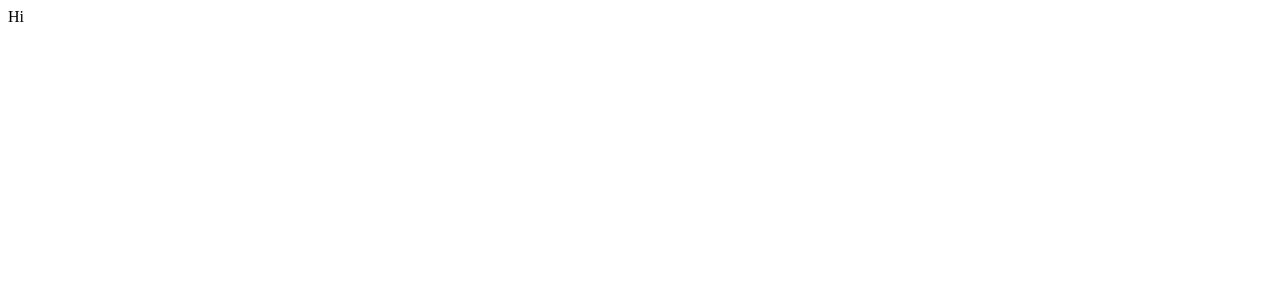
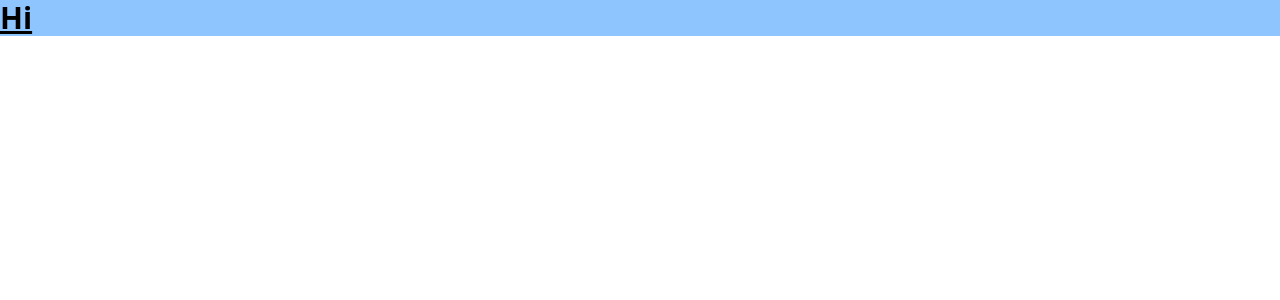
Before and after one commit to Leets-Official/BOOKMARK-FE, a React (Vite) app: page / in a window 1280 px wide. Shown: the top 300 px of the page. Built offline with nearby package versions, Linux system fonts and the light colour scheme.

Commit message:
chore : tailwind 설정

```diff
--- a/eslint.config.js
+++ b/eslint.config.js
@@ -18,7 +18,7 @@ export default tseslint.config(
       parserOptions: {
         sourceType: 'module', // ECMAScript 모듈 사용
         ecmaVersion: 'latest', // 최신 ECMAScript 버전 지원
-        ecmaFeatures: { jsx: true }, // JSX 지
+        ecmaFeatures: { jsx: true }, // JSX 지원
       },
     },
     settings: {
--- a/package.json
+++ b/package.json
@@ -10,11 +10,13 @@
     "preview": "vite preview"
   },
   "dependencies": {
+    "@tailwindcss/vite": "^4.1.10",
     "@tanstack/react-query": "^5.81.2",
     "axios": "^1.10.0",
     "react": "^19.1.0",
     "react-dom": "^19.1.0",
     "react-router-dom": "^7.6.2",
+    "tailwindcss": "^4.1.10",
     "vite-plugin-svgr": "^4.3.0"
   },
   "devDependencies": {
@@ -24,7 +26,6 @@
     "@typescript-eslint/eslint-plugin": "^8.35.0",
     "@typescript-eslint/parser": "^8.35.0",
     "@vitejs/plugin-react": "^4.4.1",
-    "autoprefixer": "^10.4.21",
     "eslint": "^9.29.0",
     "eslint-config-prettier": "^10.1.5",
     "eslint-plugin-prettier": "^5.5.0",
@@ -32,9 +33,7 @@
     "eslint-plugin-react-hooks": "^5.2.0",
     "eslint-plugin-react-refresh": "^0.4.19",
     "globals": "^16.0.0",
-    "postcss": "^8.5.6",
     "prettier": "^3.6.0",
-    "tailwindcss": "^4.1.10",
     "typescript": "~5.8.3",
     "typescript-eslint": "^8.30.1",
     "vite": "^6.3.5"
--- a/src/App.tsx
+++ b/src/App.tsx
@@ -1,5 +1,5 @@
 function App() {
-  return <div>Hi</div>;
+  return <div className='text-3xl font-bold underline bg-blue-300'>Hi</div>;
 }
 
 export default App;
--- /dev/null
+++ b/src/index.css
@@ -0,0 +1 @@
+@import 'tailwindcss';
--- a/src/main.tsx
+++ b/src/main.tsx
@@ -1,5 +1,6 @@
 import { StrictMode } from 'react';
 import { createRoot } from 'react-dom/client';
+import './index.css';
 import App from './App.tsx';
 
 createRoot(document.getElementById('root')!).render(
--- a/vite.config.ts
+++ b/vite.config.ts
@@ -1,9 +1,10 @@
 import { defineConfig } from 'vite';
 import react from '@vitejs/plugin-react';
 import svgr from 'vite-plugin-svgr';
+import tailwindcss from '@tailwindcss/vite';
 
 export default defineConfig({
-  plugins: [react(), svgr()],
+  plugins: [react(), svgr(), tailwindcss()],
   server: {
     port: 3000, // 포트 번호 설정
   },
```
Also changed, not shown: 1 other file (tests, documents, lock files or other folders).
